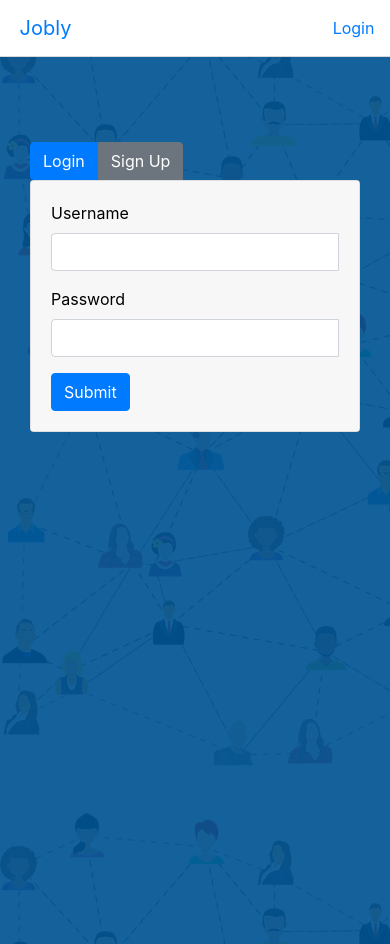
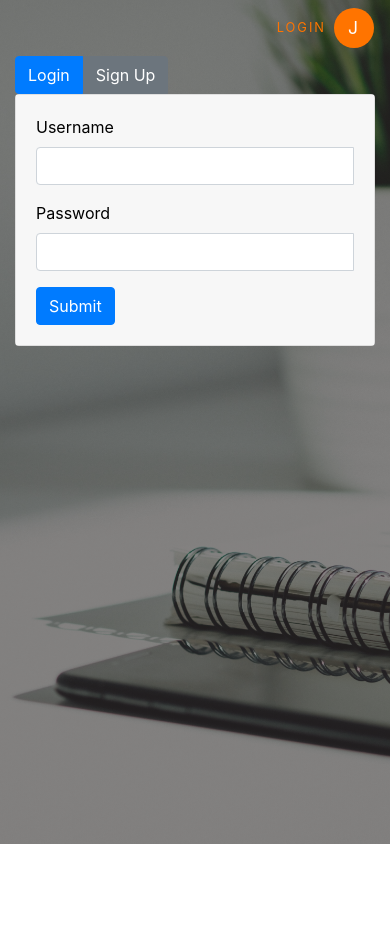
Before and after one commit to b-juravic/react-jobly, a React (Create React App) app: page /login in a window 390 px wide. After the commit the page ends 844 px from the top, so only its background shows below. Built offline with nearby package versions, Linux system fonts and the light colour scheme.

Commit message:
Rebranding & responsive updates underway
Home page updates complete
Navigation updates currently WIP
Other components TBD

```diff
--- a/src/App.css
+++ b/src/App.css
@@ -1,47 +1,41 @@
+/*
+* Root setup
+*/
+:root {
+  box-sizing: border-box;
+  font-size: 16px;
+}
+
+/* Inherit border box on all elements, before and after */
+*, *:before, *:after {
+  box-sizing: inherit;
+}
+
 body {
-  padding-top: 100px;
+  font-family: -apple-system, BlinkMacSystemFont, 'Segoe UI', 'Roboto', 'Oxygen',
+    'Ubuntu', 'Cantarell', 'Fira Sans', 'Droid Sans', 'Helvetica Neue',
+    sans-serif;
+  -webkit-font-smoothing: antialiased;
+  -moz-osx-font-smoothing: grayscale;
+  background:
+  /* top, color */
+  linear-gradient(
+    rgb(52, 48, 47, .6),
+    rgb(52, 48, 47, .6)
+  ),
+  /* bottom, image */
+  url(background.jpg);
+  background-position: center center;
+  background-repeat: no-repeat;
+  background-attachment: fixed;
+  background-size: cover;
+}
+
+code {
+  font-family: source-code-pro, Menlo, Monaco, Consolas, 'Courier New',
+    monospace;
 }
 
 .App {
   height: 100vh;
-  color: #404040;
 }
-
-.container-fluid {
-  padding-top: 5vh;
-}
-
-.App-logo {
-  height: 40vmin;
-  pointer-events: none;
-}
-
-@media (prefers-reduced-motion: no-preference) {
-  .App-logo {
-    animation: App-logo-spin infinite 20s linear;
-  }
-}
-
-.App-header {
-  background-color: #282c34;
-  min-height: 100vh;
-  display: flex;
-  flex-direction: column;
-  align-items: center;
-  justify-content: center;
-  font-size: calc(10px + 2vmin);
-  color: white;
-}
-
-.App-link {
-  color: #61dafb;
-}
-
-@keyframes App-logo-spin {
-  from {
-    transform: rotate(0deg);
-  }
-  to {
-    transform: rotate(360deg);
-  }
-}
--- a/src/App.js
+++ b/src/App.js
@@ -117,9 +117,7 @@ function App() {
       <div className="App">
         <BrowserRouter>
           <Navigation />
-          <div className="container-fluid">
-            <Routes />
-          </div>
+          <Routes />
         </BrowserRouter>
       </div>
     </UserDataContext.Provider>
--- a/src/Home.js
+++ b/src/Home.js
@@ -14,22 +14,42 @@ import ScrollToTopOnMount from "./ScrollToTopOnMount";
  *
  * App -> Routes -> Home
  */
+
 function Home() {
   const { loggedInUserData } = useContext(UserDataContext);
   const firstName = capitalize(loggedInUserData.userInfo.first_name);
 
+  const welcomeMessage = loggedInUserData.loggedOut
+    ? "All the jobs in one, convenient place."
+    : `Welcome Back, ${firstName}!`;
+
   return (
     <div className="Home">
       <ScrollToTopOnMount />
-      <h1 className="display-2">Jobly</h1>
-      <p className="lead">All the jobs in one, convenient place.</p>
-      {!loggedInUserData.loggedOut
-        ? <h2>Welcome Back, {firstName}!</h2>
-        : <Link
-            className="btn btn-primary btn-md font-weight-bold"
+      <svg className="svg-container" viewBox="205 0 493.5 380.8" xmlns="http://www.w3.org/2000/svg" preserveAspectRatio="none">
+        <ellipse transform="rotate(90 7.7 71)" cx="127.1" cy="-168.1" rx="189.4" ry="245.7" fill="#FF7400" stroke="#FF7400" strokeWidth="2.1" />
+        <text
+          className="intro"
+          x="215"
+          y="180"
+          fill="#FFF">
+          Jobly</text>
+        <text
+          className="welcome-msg"
+          x="215"
+          y="230"
+          fill="#FFF">
+          {welcomeMessage}</text>
+      </svg>
+      {loggedInUserData.loggedOut
+        ? <div className="btn-container">
+          <Link
+            className="btn register-login"
             to="/login">
-          Log In
-          </Link>}
+            Sign-Up <span>|</span> Login
+        </Link>
+        </div>
+        : null}
     </div>
   );
 }
--- a/src/Navigation.css
+++ b/src/Navigation.css
@@ -1,20 +1,91 @@
-nav {
-  background-color: white;
-  color: #0091ff;
-  border-bottom: 1px solid #d9d9d9;
+nav a:hover {
+  text-decoration: none;
+  color: #FFF;
 }
 
-nav a {
-  text-decoration: none;
-  padding-left: 1%;
-  padding-right: 1%;
+/*
+ * Responsive navigation using progressive enhancement approach for cross-browser compatability
+ * Uses flexbox when supported
+ * .navigation, .nav-item, .nav-brand
+ */
+
+ .Navigation {
+  padding: .5rem 1rem;
+  text-align: right;
 }
 
-nav a:visited {
-  color: #0091ff;
+.nav-item-link{
+  text-decoration: none;
+  font-size: .8rem;
+  padding: 0 .5rem;
+  letter-spacing: 2px;
+  color: #FF7400;
 }
 
-nav a:hover {
-  text-decoration: none;
-  color: #005493
+.nav-brand {
+  display: inline-block;
+  background-color: #FF7400;
+  color: #FFF;
+  padding: .55rem 0;
+  height: 40px;
+  width: 40px;
+  border-radius: 50%;
+  font-size: 1.1rem;
+  text-align: center;
 }
+
+/* If browser supports display: flex, render these properties */
+@supports (display: flex) {
+  .Navigation {
+    display: flex;
+    justify-content: flex-end;
+  }
+
+  .nav-item-link{
+    display: flex;
+    justify-content: center;
+    align-items: center;
+  }
+}
+
+/* Updates for larger devices */
+
+@media screen and (min-width:576px) {
+  .nav-item {
+    font-size: 1rem;
+  }
+
+  .nav-brand {
+    height: 45px;
+    width:45px;
+    font-size: 1.3rem;
+  }
+
+  .btn-container {
+    padding-top: 20%;
+  }
+}
+
+@media screen and (min-width: 768px) {
+  .nav-item-link {
+    font-size: 1.1rem;
+  }
+
+  .nav-brand {
+    height: 45px;
+    width:45px;
+    font-size: 1.5rem;
+  }
+}
+
+@media screen and (min-width: 1024px) {
+  .nav-item-link {
+    font-size: 1.2rem;
+  }
+
+  .nav-brand {
+    height: 50px;
+    width: 50px;
+    font-size: 1.7rem;
+  }
+}
--- a/src/Navigation.js
+++ b/src/Navigation.js
@@ -15,45 +15,25 @@ function Navigation() {
   const { loggedInUserData, logoutUser } = useContext(UserDataContext);
 
   return (
-    <nav className="Navigation navbar navbar-expand-md fixed-top">
-      <NavLink className="navbar-brand" exact to="/">
-      Jobly
-      </NavLink>
+    <nav className="Navigation">
       {loggedInUserData.loggedOut
-        ? <ul className="navbar-nav ml-auto">
-            <li>
-              <NavLink
-                className="nav-item"
-                exact to="/login">
-              Login
-              </NavLink>
-            </li>
-          </ul>
-        : <ul className="navbar-nav ml-auto">
-            <li>
-              <NavLink className="nav-item mr-4" exact to="/companies">
-              Companies
-              </NavLink>
-            </li>
-            <li>
-              <NavLink className="nav-item mr-4" exact to="/jobs">
-              Jobs
-              </NavLink>
-            </li>
-            <li>
-              <NavLink className="nav-item mr-4" exact to="/profile">
-              Profile
-              </NavLink>
-            </li>
-            <li>
-              <NavLink
-                className="nav-item mr-4"
-                exact to="/"
-                onClick={logoutUser}
-              >Logout
-              </NavLink>
-            </li>
-          </ul>}
+        ? <NavLink
+          className="nav-item-link"
+          exact to="/login">
+          LOGIN
+        </NavLink>
+        : <>
+          <NavLink className="nav-item-link" exact to="/companies">COMPANIES</NavLink>
+          <NavLink className="nav-item-link" exact to="/jobs">JOBS</NavLink>
+          <NavLink className="nav-item-link" exact to="/profile">PROFILE</NavLink>
+          <NavLink
+            className="nav-item-link"
+            exact to="/"
+            onClick={logoutUser}>
+            LOGOUT
+          </NavLink>
+          </>}
+      <NavLink className="nav-item-link nav-brand" exact to="/">J</NavLink>
     </nav>
   );
 }
--- a/src/index.css
+++ b/src/index.css
@@ -1,27 +1,349 @@
-* {
-  margin: 0px;
-  padding: 0px;
-  box-sizing: border-box;
+/*! normalize.css v8.0.1 | MIT License | github.com/necolas/normalize.css */
+
+/* Document
+   ========================================================================== */
+
+/**
+ * 1. Correct the line height in all browsers.
+ * 2. Prevent adjustments of font size after orientation changes in iOS.
+ */
+
+ html {
+  line-height: 1.15; /* 1 */
+  -webkit-text-size-adjust: 100%; /* 2 */
 }
 
+/* Sections
+   ========================================================================== */
+
+/**
+ * Remove the margin in all browsers.
+ */
+
 body {
-  font-family: -apple-system, BlinkMacSystemFont, 'Segoe UI', 'Roboto', 'Oxygen',
-    'Ubuntu', 'Cantarell', 'Fira Sans', 'Droid Sans', 'Helvetica Neue',
-    sans-serif;
-  -webkit-font-smoothing: antialiased;
-  -moz-osx-font-smoothing: grayscale;
-  background-size: cover;
-  background:
-  /* top, color */
-  linear-gradient(
-    rgb(0, 84, 147, .92),
-    rgb(0, 84, 147, .92)
-  ),
-  /* bottom, image */
-  url(connections-image.png);
+  margin: 0;
 }
 
-code {
-  font-family: source-code-pro, Menlo, Monaco, Consolas, 'Courier New',
-    monospace;
+/**
+ * Render the `main` element consistently in IE.
+ */
+
+main {
+  display: block;
 }
+
+/**
+ * Correct the font size and margin on `h1` elements within `section` and
+ * `article` contexts in Chrome, Firefox, and Safari.
+ */
+
+h1 {
+  font-size: 2em;
+  margin: 0.67em 0;
+}
+
+/* Grouping content
+   ========================================================================== */
+
+/**
+ * 1. Add the correct box sizing in Firefox.
+ * 2. Show the overflow in Edge and IE.
+ */
+
+hr {
+  box-sizing: content-box; /* 1 */
+  height: 0; /* 1 */
+  overflow: visible; /* 2 */
+}
+
+/**
+ * 1. Correct the inheritance and scaling of font size in all browsers.
+ * 2. Correct the odd `em` font sizing in all browsers.
+ */
+
+pre {
+  font-family: monospace, monospace; /* 1 */
+  font-size: 1em; /* 2 */
+}
+
+/* Text-level semantics
+   ========================================================================== */
+
+/**
+ * Remove the gray background on active links in IE 10.
+ */
+
+a {
+  background-color: transparent;
+}
+
+/**
+ * 1. Remove the bottom border in Chrome 57-
+ * 2. Add the correct text decoration in Chrome, Edge, IE, Opera, and Safari.
+ */
+
+abbr[title] {
+  border-bottom: none; /* 1 */
+  text-decoration: underline; /* 2 */
+  text-decoration: underline dotted; /* 2 */
+}
+
+/**
+ * Add the correct font weight in Chrome, Edge, and Safari.
+ */
+
+b,
+strong {
+  font-weight: bolder;
+}
+
+/**
+ * 1. Correct the inheritance and scaling of font size in all browsers.
+ * 2. Correct the odd `em` font sizing in all browsers.
+ */
+
+code,
+kbd,
+samp {
+  font-family: monospace, monospace; /* 1 */
+  font-size: 1em; /* 2 */
+}
+
+/**
+ * Add the correct font size in all browsers.
+ */
+
+small {
+  font-size: 80%;
+}
+
+/**
+ * Prevent `sub` and `sup` elements from affecting the line height in
+ * all browsers.
+ */
+
+sub,
+sup {
+  font-size: 75%;
+  line-height: 0;
+  position: relative;
+  vertical-align: baseline;
+}
+
+sub {
+  bottom: -0.25em;
+}
+
+sup {
+  top: -0.5em;
+}
+
+/* Embedded content
+   ========================================================================== */
+
+/**
+ * Remove the border on images inside links in IE 10.
+ */
+
+img {
+  border-style: none;
+}
+
+/* Forms
+   ========================================================================== */
+
+/**
+ * 1. Change the font styles in all browsers.
+ * 2. Remove the margin in Firefox and Safari.
+ */
+
+button,
+input,
+optgroup,
+select,
+textarea {
+  font-family: inherit; /* 1 */
+  font-size: 100%; /* 1 */
+  line-height: 1.15; /* 1 */
+  margin: 0; /* 2 */
+}
+
+/**
+ * Show the overflow in IE.
+ * 1. Show the overflow in Edge.
+ */
+
+button,
+input { /* 1 */
+  overflow: visible;
+}
+
+/**
+ * Remove the inheritance of text transform in Edge, Firefox, and IE.
+ * 1. Remove the inheritance of text transform in Firefox.
+ */
+
+button,
+select { /* 1 */
+  text-transform: none;
+}
+
+/**
+ * Correct the inability to style clickable types in iOS and Safari.
+ */
+
+button,
+[type="button"],
+[type="reset"],
+[type="submit"] {
+  -webkit-appearance: button;
+}
+
+/**
+ * Remove the inner border and padding in Firefox.
+ */
+
+button::-moz-focus-inner,
+[type="button"]::-moz-focus-inner,
+[type="reset"]::-moz-focus-inner,
+[type="submit"]::-moz-focus-inner {
+  border-style: none;
+  padding: 0;
+}
+
+/**
+ * Restore the focus styles unset by the previous rule.
+ */
+
+button:-moz-focusring,
+[type="button"]:-moz-focusring,
+[type="reset"]:-moz-focusring,
+[type="submit"]:-moz-focusring {
+  outline: 1px dotted ButtonText;
+}
+
+/**
+ * Correct the padding in Firefox.
+ */
+
+fieldset {
+  padding: 0.35em 0.75em 0.625em;
+}
+
+/**
+ * 1. Correct the text wrapping in Edge and IE.
+ * 2. Correct the color inheritance from `fieldset` elements in IE.
+ * 3. Remove the padding so developers are not caught out when they zero out
+ *    `fieldset` elements in all browsers.
+ */
+
+legend {
+  box-sizing: border-box; /* 1 */
+  color: inherit; /* 2 */
+  display: table; /* 1 */
+  max-width: 100%; /* 1 */
+  padding: 0; /* 3 */
+  white-space: normal; /* 1 */
+}
+
+/**
+ * Add the correct vertical alignment in Chrome, Firefox, and Opera.
+ */
+
+progress {
+  vertical-align: baseline;
+}
+
+/**
+ * Remove the default vertical scrollbar in IE 10+.
+ */
+
+textarea {
+  overflow: auto;
+}
+
+/**
+ * 1. Add the correct box sizing in IE 10.
+ * 2. Remove the padding in IE 10.
+ */
+
+[type="checkbox"],
+[type="radio"] {
+  box-sizing: border-box; /* 1 */
+  padding: 0; /* 2 */
+}
+
+/**
+ * Correct the cursor style of increment and decrement buttons in Chrome.
+ */
+
+[type="number"]::-webkit-inner-spin-button,
+[type="number"]::-webkit-outer-spin-button {
+  height: auto;
+}
+
+/**
+ * 1. Correct the odd appearance in Chrome and Safari.
+ * 2. Correct the outline style in Safari.
+ */
+
+[type="search"] {
+  -webkit-appearance: textfield; /* 1 */
+  outline-offset: -2px; /* 2 */
+}
+
+/**
+ * Remove the inner padding in Chrome and Safari on macOS.
+ */
+
+[type="search"]::-webkit-search-decoration {
+  -webkit-appearance: none;
+}
+
+/**
+ * 1. Correct the inability to style clickable types in iOS and Safari.
+ * 2. Change font properties to `inherit` in Safari.
+ */
+
+::-webkit-file-upload-button {
+  -webkit-appearance: button; /* 1 */
+  font: inherit; /* 2 */
+}
+
+/* Interactive
+   ========================================================================== */
+
+/*
+ * Add the correct display in Edge, IE 10+, and Firefox.
+ */
+
+details {
+  display: block;
+}
+
+/*
+ * Add the correct display in all browsers.
+ */
+
+summary {
+  display: list-item;
+}
+
+/* Misc
+   ========================================================================== */
+
+/**
+ * Add the correct display in IE 10+.
+ */
+
+template {
+  display: none;
+}
+
+/**
+ * Add the correct display in IE 10.
+ */
+
+[hidden] {
+  display: none;
+}
```
Also changed, not shown: src/Home.css (+85 -3 lines), src/background.jpg (added), src/connections-image.png (deleted).
